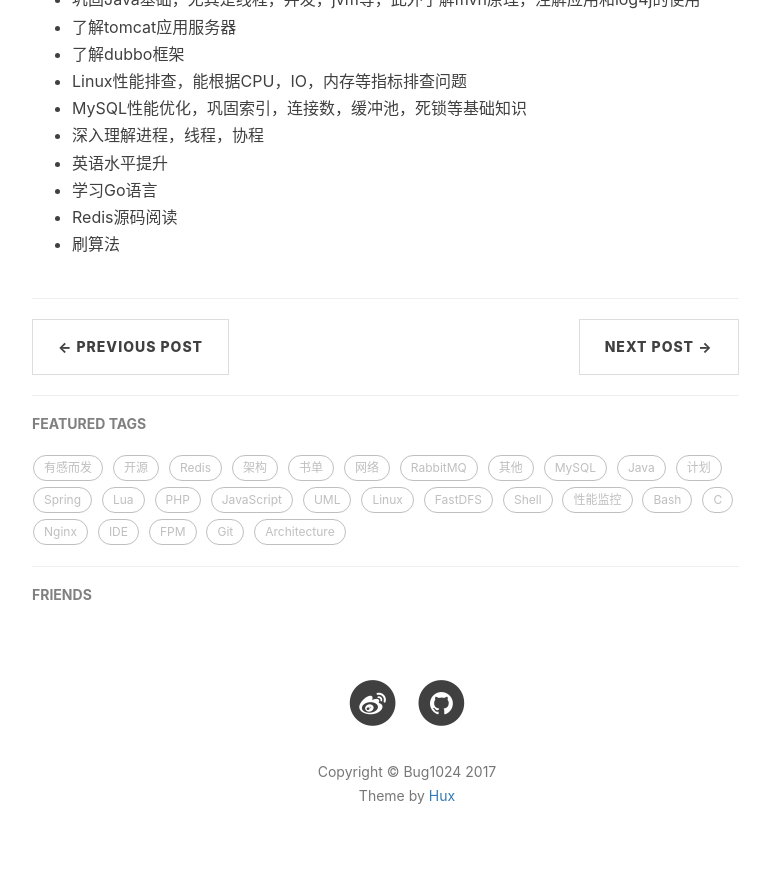
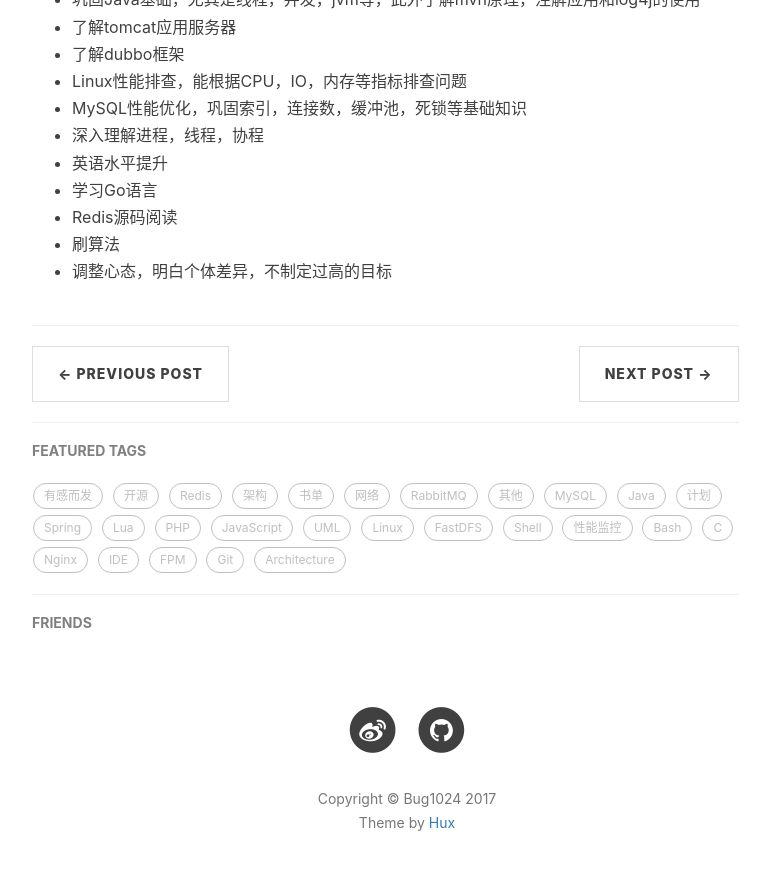
Before and after one commit to bug1024/jeet-blog, a Jekyll site: the page built from _posts/2017-03-08-2017plan.md, in a window 1280 px wide and 900 px high, scrolled down 2580 px. Shown: the top 870 px of the window, without its empty margins (233-1003 px from the left). Built offline with Jekyll 4.4.1, drawn with Linux system fonts in a browser that asks for light colours; nearby versions of some CDN libraries; comment, search, counter and statistics services are not loaded.

Commit message:
update plan

```diff
--- a/_posts/2017-03-08-2017plan.md
+++ b/_posts/2017-03-08-2017plan.md
@@ -83,3 +83,4 @@ tags:
 - 学习Go语言
 - Redis源码阅读
 - 刷算法
+- 调整心态，明白个体差异，不制定过高的目标
```
